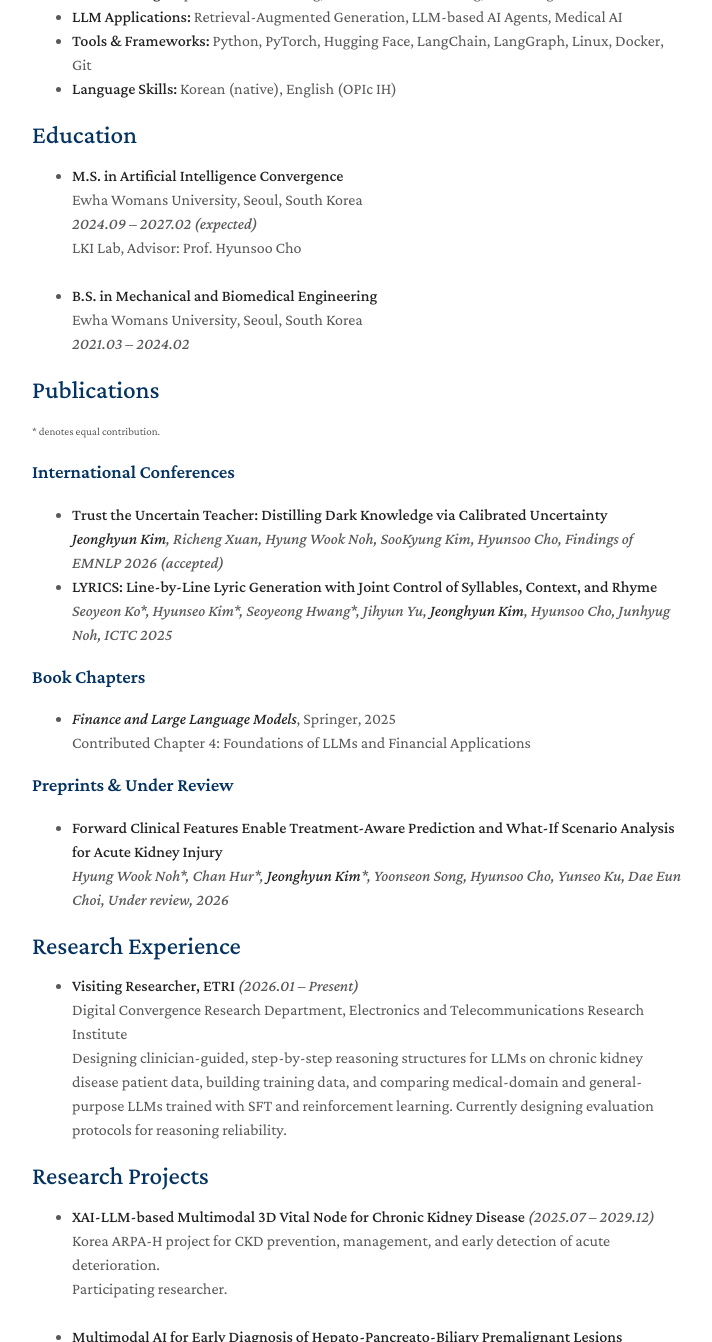
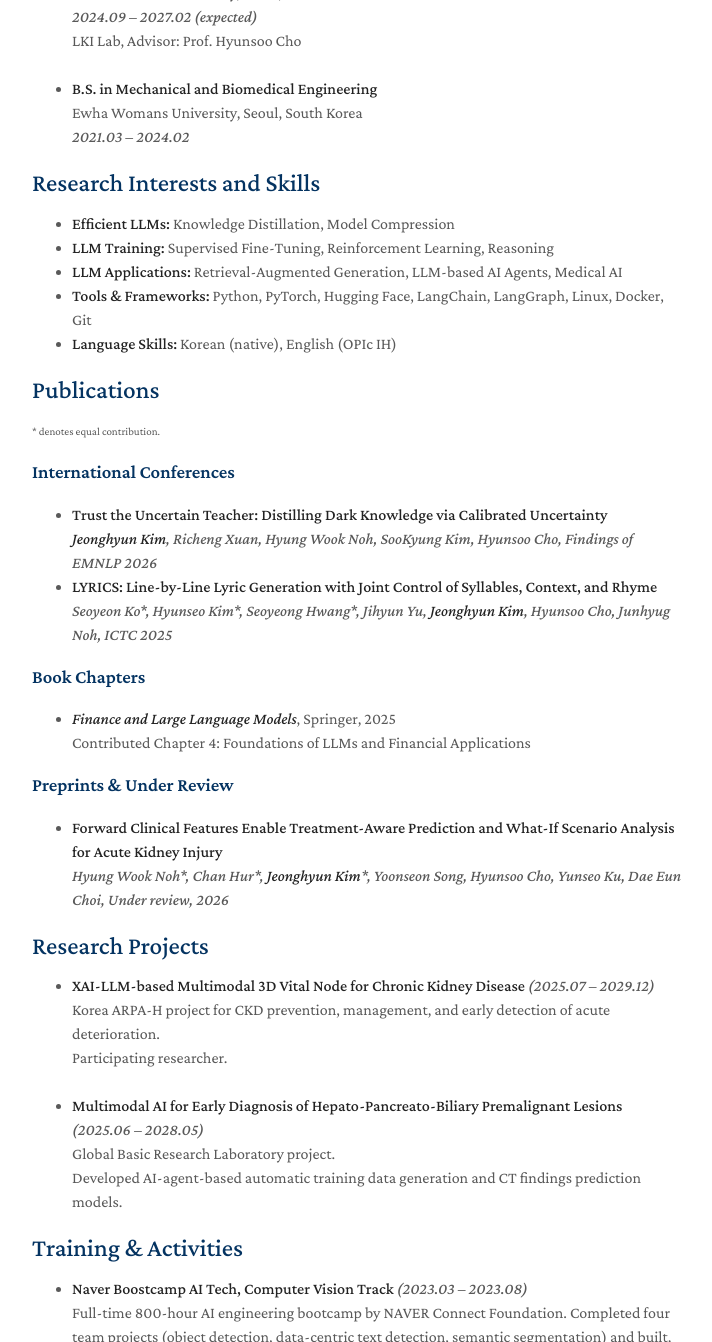
Before and after one commit to Jhyuny/Jhyuny.github.io, a plain HTML site: page index.html in a window 1280 px wide. Shown: the part 541-1883 px from the top of the page, without its empty margins (438-1150 px from the left). Drawn offline with nearby package versions, Linux system fonts and the light colour scheme; some icons are missing.

Commit message:
Reorder homepage sections; drop Research Experience and accepted labels
Co-Authored-By: Claude Opus 5.5 <noreply@anthropic.com>

```diff
--- a/index.html
+++ b/index.html
@@ -66,15 +66,6 @@
   <li><strong>2024.09–Present:</strong> M.S. Student, Department of Artificial Intelligence Convergence, Ewha Womans University.</li>
 </ul>
 
-<h2 id="research-interests">Research Interests and Skills</h2>
-<ul>
-  <li><strong>Efficient LLMs:</strong> Knowledge Distillation, Model Compression</li>
-  <li><strong>LLM Training:</strong> Supervised Fine-Tuning, Reinforcement Learning, Reasoning</li>
-  <li><strong>LLM Applications:</strong> Retrieval-Augmented Generation, LLM-based AI Agents, Medical AI</li>
-  <li><strong>Tools &amp; Frameworks:</strong> Python, PyTorch, Hugging Face, LangChain, LangGraph, Linux, Docker, Git</li>
-  <li><strong>Language Skills:</strong> Korean (native), English (OPIc IH)</li>
-</ul>
-
 <h2 id="education">Education</h2>
 <ul>
   <li>
@@ -91,6 +82,15 @@
   </li>
 </ul>
 
+<h2 id="research-interests">Research Interests and Skills</h2>
+<ul>
+  <li><strong>Efficient LLMs:</strong> Knowledge Distillation, Model Compression</li>
+  <li><strong>LLM Training:</strong> Supervised Fine-Tuning, Reinforcement Learning, Reasoning</li>
+  <li><strong>LLM Applications:</strong> Retrieval-Augmented Generation, LLM-based AI Agents, Medical AI</li>
+  <li><strong>Tools &amp; Frameworks:</strong> Python, PyTorch, Hugging Face, LangChain, LangGraph, Linux, Docker, Git</li>
+  <li><strong>Language Skills:</strong> Korean (native), English (OPIc IH)</li>
+</ul>
+
 <h2 id="publications">Publications</h2>
 <p><small>* denotes equal contribution.</small></p>
 
@@ -98,7 +98,7 @@
 <ul>
   <li>
     <strong>Trust the Uncertain Teacher: Distilling Dark Knowledge via Calibrated Uncertainty</strong><br>
-    <em><strong>Jeonghyun Kim</strong>, Richeng Xuan, Hyung Wook Noh, SooKyung Kim, Hyunsoo Cho, Findings of EMNLP 2026 (accepted)</em>
+    <em><strong>Jeonghyun Kim</strong>, Richeng Xuan, Hyung Wook Noh, SooKyung Kim, Hyunsoo Cho, Findings of EMNLP 2026</em>
   </li>
   <li>
     <strong>LYRICS: Line-by-Line Lyric Generation with Joint Control of Syllables, Context, and Rhyme</strong><br>
@@ -119,15 +119,6 @@
   <li>
     <strong>Forward Clinical Features Enable Treatment-Aware Prediction and What-If Scenario Analysis for Acute Kidney Injury</strong><br>
     <em>Hyung Wook Noh*, Chan Hur*, <strong>Jeonghyun Kim</strong>*, Yoonseon Song, Hyunsoo Cho, Yunseo Ku, Dae Eun Choi, Under review, 2026</em>
-  </li>
-</ul>
-
-<h2 id="experience">Research Experience</h2>
-<ul>
-  <li>
-    <strong>Visiting Researcher, ETRI</strong> <em>(2026.01 – Present)</em><br>
-    Digital Convergence Research Department, Electronics and Telecommunications Research Institute<br>
-    Designing clinician-guided, step-by-step reasoning structures for LLMs on chronic kidney disease patient data, building training data, and comparing medical-domain and general-purpose LLMs trained with SFT and reinforcement learning. Currently designing evaluation protocols for reasoning reliability.
   </li>
 </ul>
 
```
Also changed, not shown: 2 other files.
